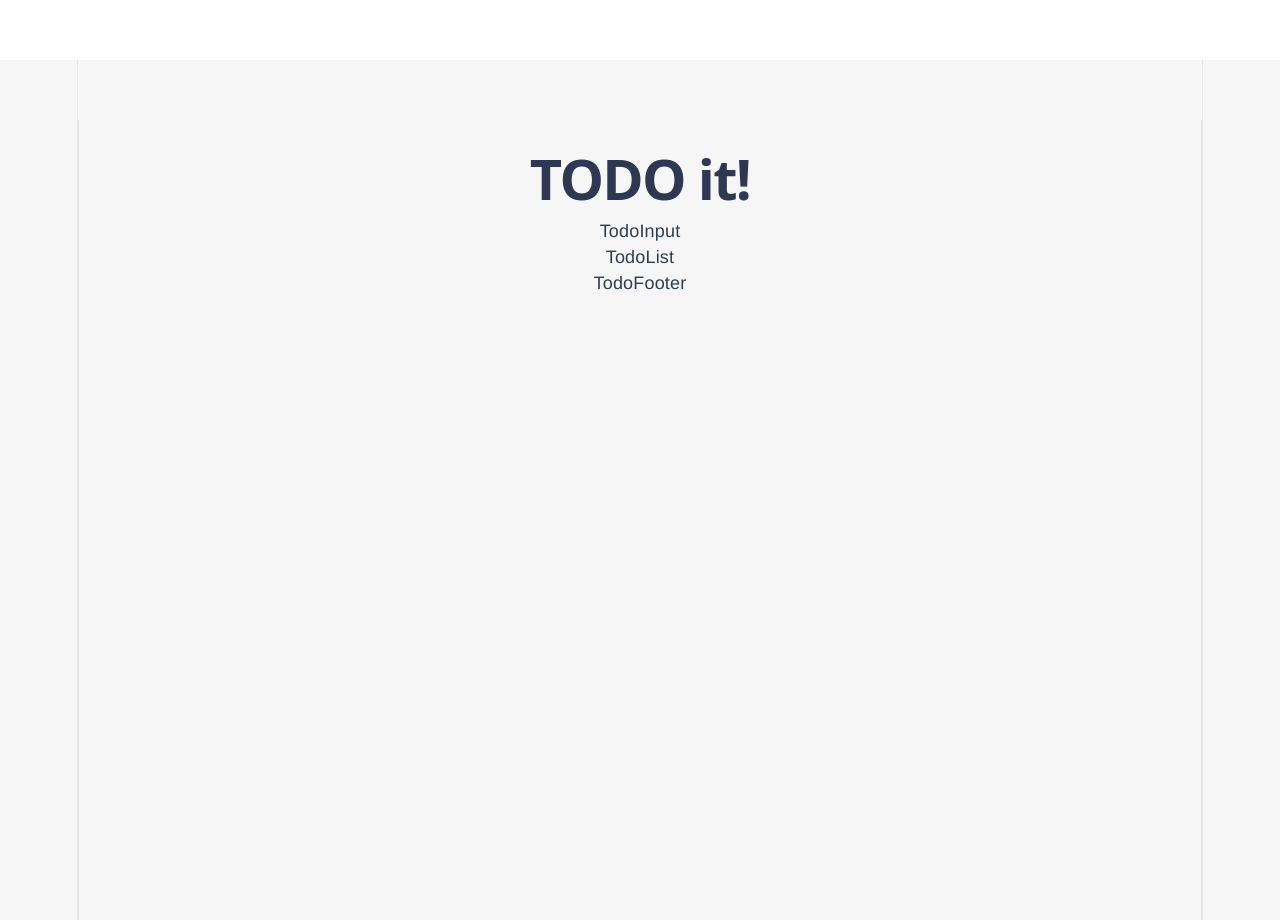
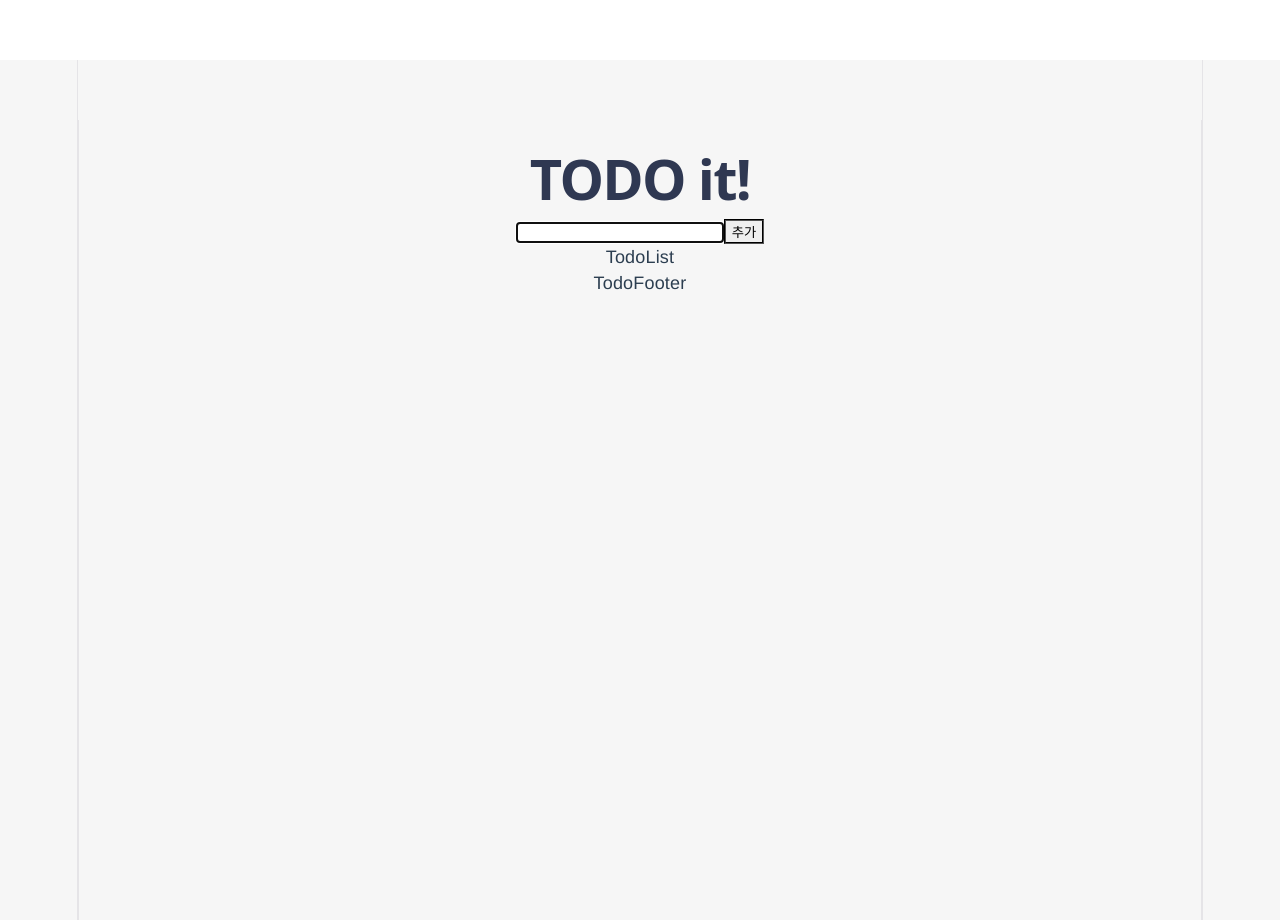
Before and after one commit to vega2kvibe2/Vue3_Todo_Basic, a Vue app: page / in a window 1280 px wide. Built offline with nearby package versions, Linux system fonts and the light colour scheme.

Commit message:
TodoInput add

```diff
--- a/src/components/TodoInput.vue
+++ b/src/components/TodoInput.vue
@@ -1,13 +1,28 @@
 <template>
     <div>
-        TodoInput
+        <input type="text" autofocus :value="newTodoItem" @input="handleInput">
+        <button @click="addTodo">추가</button>
     </div>
-</template>
+</template>``
 
 <script setup>
+import { ref } from 'vue'
 
+const emit = defineEmits(["input:todo"])
+
+const newTodoItem = ref("")
+
+const handleInput = (event) => {
+    const todoText = event.target.value
+    if (!todoText) return
+    emit("input:todo", todoText)
+    newTodoItem.value = todoText
+}
+const addTodo = () => {
+    const todoItem = newTodoItem.value
+    localStorage.setItem(todoItem, todoItem)
+    newTodoItem.value = ""
+}
 </script>
 
-<style scoped>
-
-</style>
+<style scoped></style>
```
